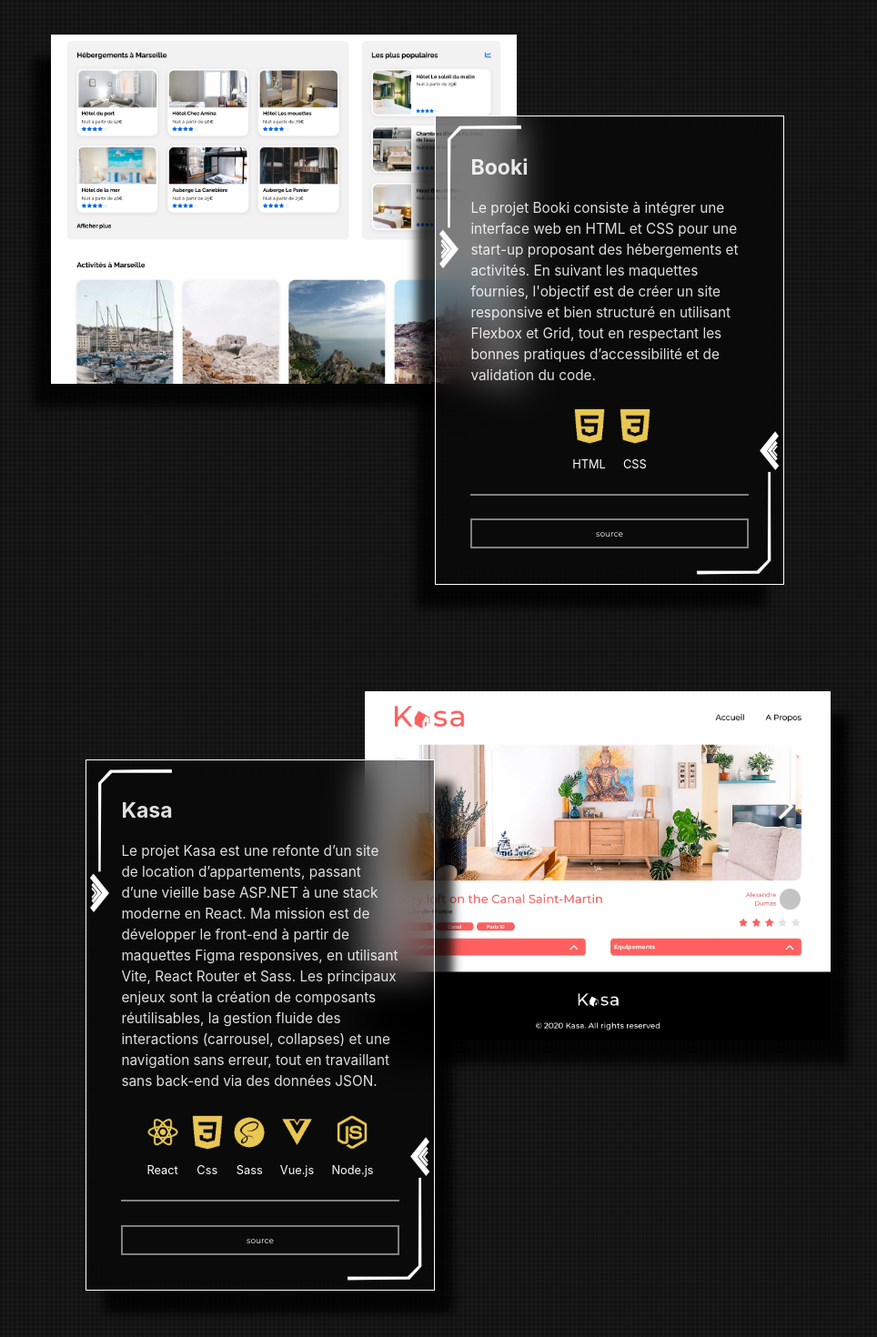
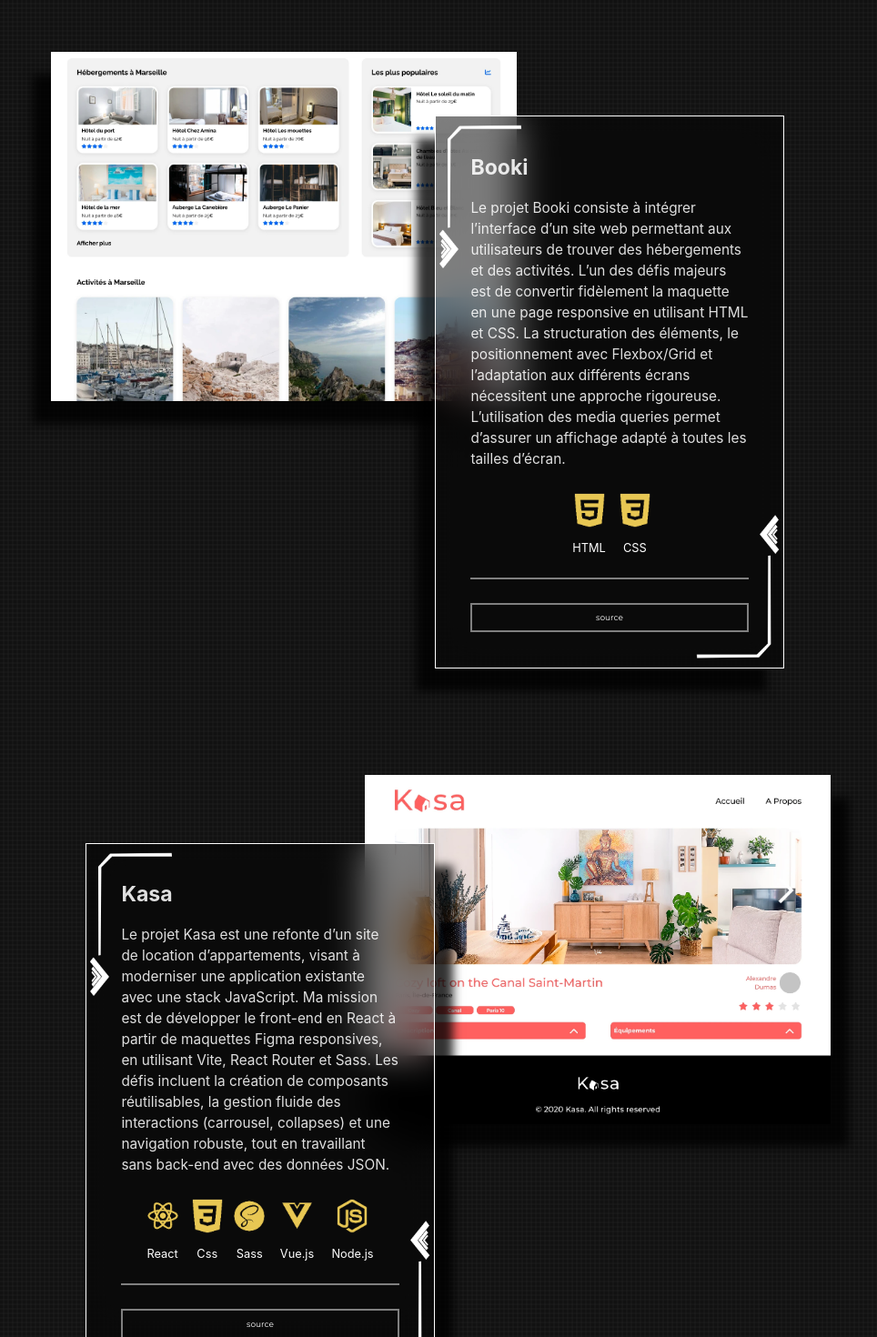
Before and after one commit to Jyrenn/Portfolio, a React (Vite) app: page / in a window 1280 px wide. Shown: the part 1330-2800 px from the top of the page at 91% size, without its empty margins (162-1126 px from the left). Built offline with nearby package versions, Linux system fonts and the light colour scheme.

Commit message:
ajustements texte projets

```diff
--- a/src/Data/ProjetsDev.json
+++ b/src/Data/ProjetsDev.json
@@ -2,7 +2,7 @@
   {
     "id": 1,
     "title": "Booki",
-    "description": "Le projet Booki consiste à intégrer une interface web en HTML et CSS pour une start-up proposant des hébergements et activités. En suivant les maquettes fournies, l'objectif est de créer un site responsive et bien structuré en utilisant Flexbox et Grid, tout en respectant les bonnes pratiques d’accessibilité et de validation du code.",
+    "description": "Le projet Booki consiste à intégrer l’interface d’un site web permettant aux utilisateurs de trouver des hébergements et des activités. L’un des défis majeurs est de convertir fidèlement la maquette en une page responsive en utilisant HTML et CSS. La structuration des éléments, le positionnement avec Flexbox/Grid et l’adaptation aux différents écrans nécessitent une approche rigoureuse. L’utilisation des media queries permet d’assurer un affichage adapté à toutes les tailles d’écran.",
     "image": "Booki.webp",
     "lien": "https://github.com/Jyrenn/ProjetOC_2",
     "skills": [
@@ -13,7 +13,7 @@
   {
     "id": 2,
     "title": "Kasa",
-    "description": "Le projet Kasa est une refonte d’un site de location d’appartements, passant d’une vieille base ASP.NET à une stack moderne en React. Ma mission est de développer le front-end à partir de maquettes Figma responsives, en utilisant Vite, React Router et Sass. Les principaux enjeux sont la création de composants réutilisables, la gestion fluide des interactions (carrousel, collapses) et une navigation sans erreur, tout en travaillant sans back-end via des données JSON.",
+    "description": "Le projet Kasa est une refonte d’un site de location d’appartements, visant à moderniser une application existante avec une stack JavaScript. Ma mission est de développer le front-end en React à partir de maquettes Figma responsives, en utilisant Vite, React Router et Sass. Les défis incluent la création de composants réutilisables, la gestion fluide des interactions (carrousel, collapses) et une navigation robuste, tout en travaillant sans back-end avec des données JSON.",
     "image": "Kasa.webp",
     "lien": "https://github.com/Jyrenn/Projet_OC5",
     "skills": [
@@ -27,7 +27,7 @@
   {
     "id": 3,
     "title": "Mon vieux grimoire",
-    "description": "Le projet Mon Vieux Grimoire consiste à développer le back-end d’un site de notation de livres pour une chaîne de librairies lilloise. En collaboration avec un développeur front-end, ma mission est de créer une API sous Node.js, Express et MongoDB, permettant aux utilisateurs d’ajouter des livres, de les noter, et de sécuriser les données via une authentification JWT. J’ai également mis en place l’optimisation des images envoyées par les utilisateurs, tout en respectant les bonnes pratiques du Green Code.",
+    "description": "Le projet Mon Vieux Grimoire vise à développer le back-end d’un site de notation de livres pour une chaîne de librairies lilloise. Plusieurs problématiques ont été rencontrées : gestion sécurisée des utilisateurs, optimisation des images, et cohérence des notations. Pour y répondre, j’ai mis en place une authentification JWT sécurisant les accès, utilisé Multer et Sharp pour compresser les images tout en respectant le Green Code, et structuré l’API pour empêcher qu’un même utilisateur note plusieurs fois un livre. Enfin, le calcul dynamique de la moyenne des notes garantit une mise à jour en temps réel des évaluations.",
     "image": "Grimoire.webp",
     "lien": "https://github.com/Jyrenn/Projet_OC6",
     "skills": [
--- a/src/styles/Home.css
+++ b/src/styles/Home.css
@@ -312,4 +312,9 @@ h1 {
     width: 8vw;
     height: 8vw;
   }
+
+  .arrow img:hover {
+    width: 8vw;
+    height: 8vw;
+  }
 }
```
